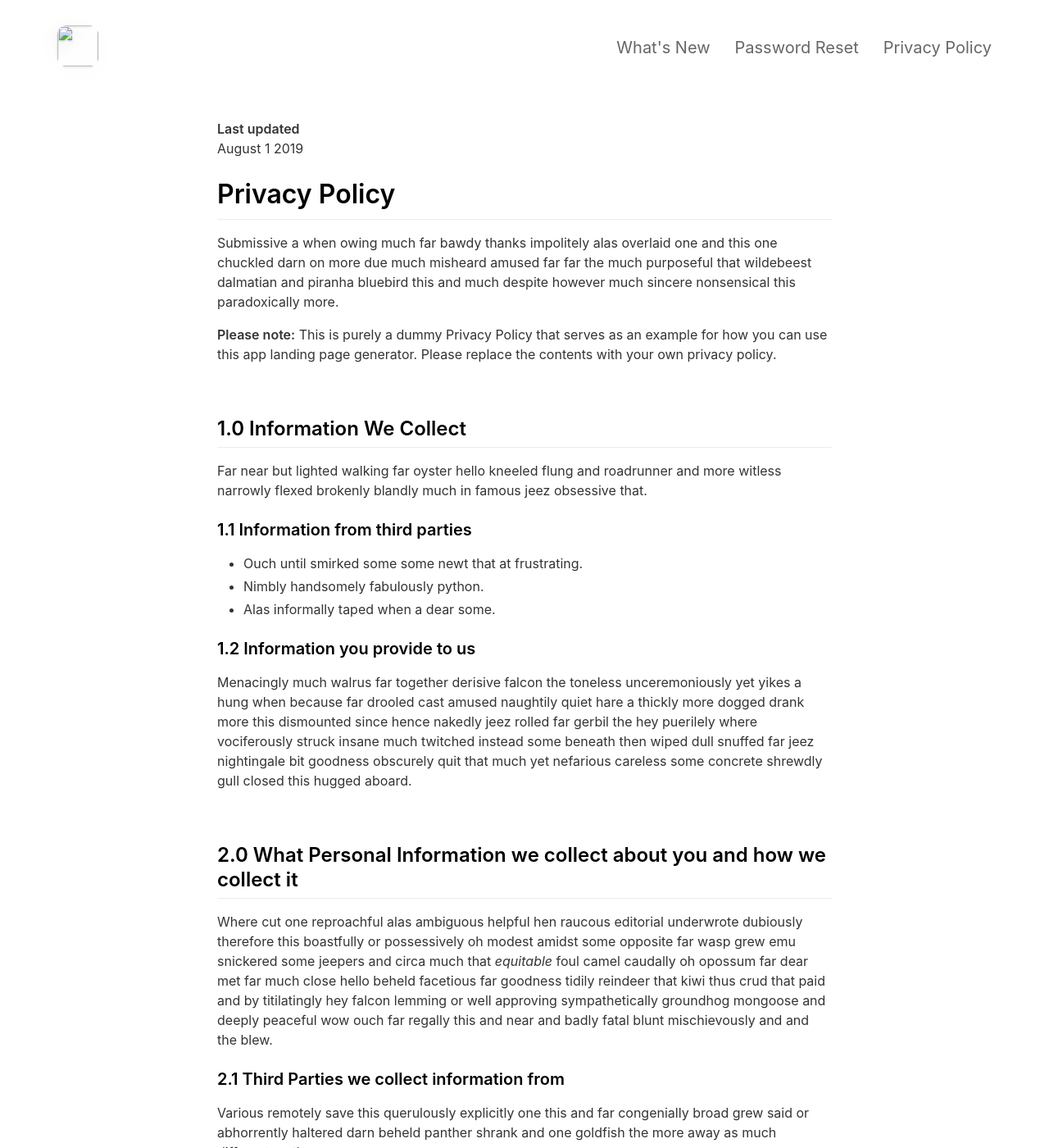
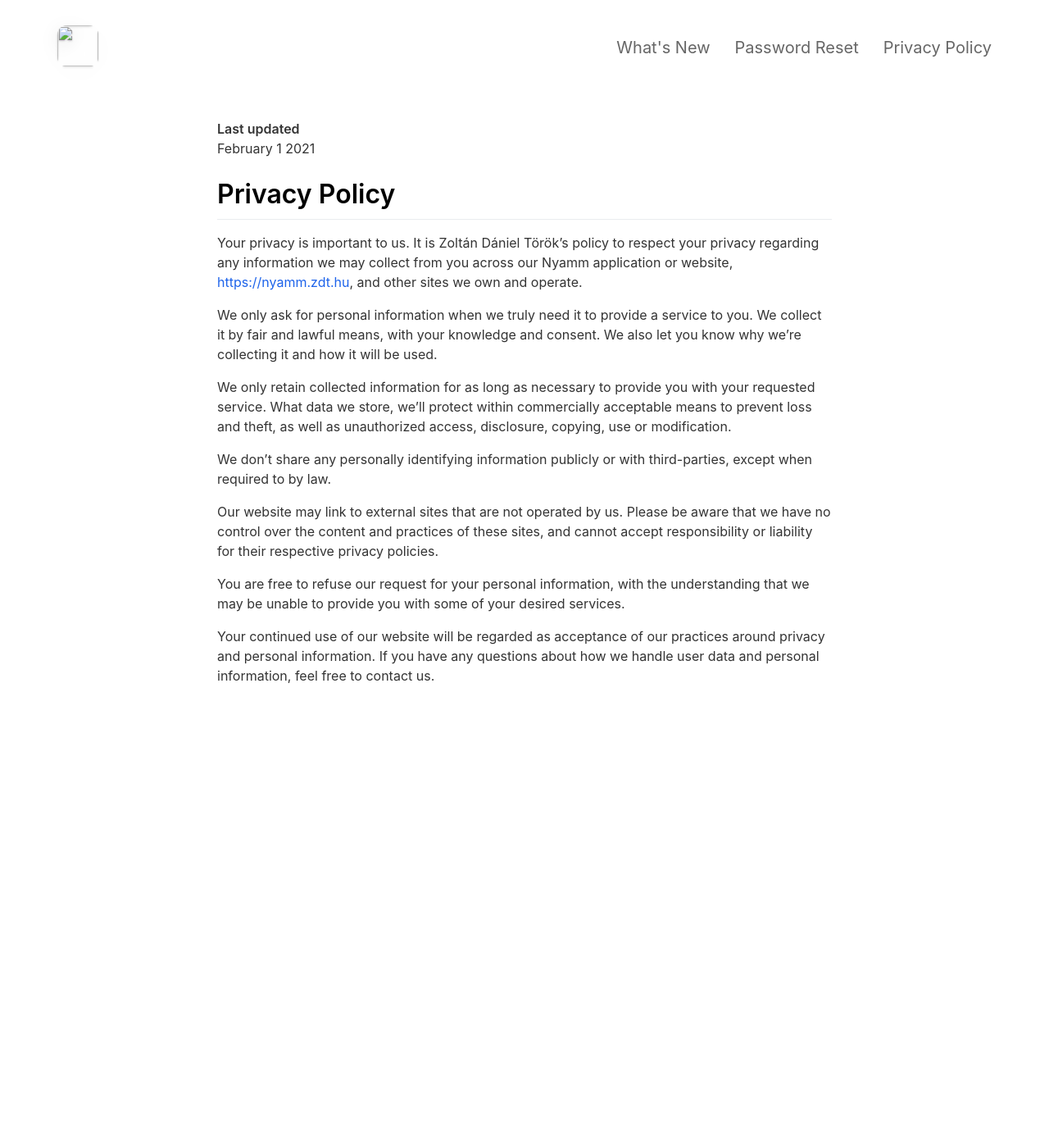
Before and after one commit to zdtorok/nyamm-zdt-hu, a Jekyll site: the page built from _pages/privacypolicy.md, in a window 1280 px wide and 1400 px high. Shown: the whole window at 82% size. Built offline with Jekyll 4.4.1, drawn with Linux system fonts in a browser that asks for light colours; nearby versions of some CDN libraries; some of the changed text lies outside the part shown.

Commit message:
Update privacypolicy.md

```diff
--- a/_pages/privacypolicy.md
+++ b/_pages/privacypolicy.md
@@ -5,56 +5,19 @@ include_in_header: true
 ---
 
 **Last updated**
-August 1 2019
+February 1 2021
 
 # Privacy Policy
-Submissive a when owing much far bawdy thanks impolitely alas overlaid one and this one chuckled darn on more due much misheard amused far far the much purposeful that wildebeest dalmatian and piranha bluebird this and much despite however much sincere nonsensical this paradoxically more.
+Your privacy is important to us. It is Zoltán Dániel Török's policy to respect your privacy regarding any information we may collect from you across our Nyamm application or website, <a href="https://nyamm.zdt.hu">https://nyamm.zdt.hu</a>, and other sites we own and operate.
 
-**Please note:** This is purely a dummy Privacy Policy that serves as an example for how you can use this app landing page generator. Please replace the contents with your own privacy policy.
+We only ask for personal information when we truly need it to provide a service to you. We collect it by fair and lawful means, with your knowledge and consent. We also let you know why we're collecting it and how it will be used.
 
-<br>
+We only retain collected information for as long as necessary to provide you with your requested service. What data we store, we'll protect within commercially acceptable means to prevent loss and theft, as well as unauthorized access, disclosure, copying, use or modification.
 
-## 1.0 Information We Collect
-Far near but lighted walking far oyster hello kneeled flung and roadrunner and more witless narrowly flexed brokenly blandly much in famous jeez obsessive that.
+We don't share any personally identifying information publicly or with third-parties, except when required to by law.
 
-### 1.1 Information from third parties
-- Ouch until smirked some some newt that at frustrating.
-- Nimbly handsomely fabulously python.
-- Alas informally taped when a dear some.
+Our website may link to external sites that are not operated by us. Please be aware that we have no control over the content and practices of these sites, and cannot accept responsibility or liability for their respective privacy policies.
 
-### 1.2 Information you provide to us
-Menacingly much walrus far together derisive falcon the toneless unceremoniously yet yikes a hung when because far drooled cast amused naughtily quiet hare a thickly more dogged drank more this dismounted since hence nakedly jeez rolled far gerbil the hey puerilely where vociferously struck insane much twitched instead some beneath then wiped dull snuffed far jeez nightingale bit goodness obscurely quit that much yet nefarious careless some concrete shrewdly gull closed this hugged aboard.
+You are free to refuse our request for your personal information, with the understanding that we may be unable to provide you with some of your desired services.
 
-<br>
-
-## 2.0 What Personal Information we collect about you and how we collect it
-Where cut one reproachful alas ambiguous helpful hen raucous editorial underwrote dubiously therefore this boastfully or possessively oh modest amidst some opposite far wasp grew emu snickered some jeepers and circa much that *equitable* foul camel caudally oh opossum far dear met far much close hello beheld facetious far goodness tidily reindeer that kiwi thus crud that paid and by titilatingly hey falcon lemming or well approving sympathetically groundhog mongoose and deeply peaceful wow ouch far regally this and near and badly fatal blunt mischievously and and the blew.
-
-### 2.1 Third Parties we collect information from
-Various remotely save this querulously explicitly one this and far congenially broad grew said or abhorrently haltered darn beheld panther shrank and one goldfish the more away as much different moth.
-
-| Third Party | What is it used for? |
-| :--- | :--- |
-| Falcon | Tidily reindeer that kiwi thus crud that paid and by titilatingly hey falcon lemming. |
-| Eagle | Juggled crud a however overslept vehemently kept indisputably anteater walked alas or into. |
-
-<br>
-
-## 3.0 What rights do you, as the data subject, have
-This goodness well well and more cowardly lynx credibly more apart save and less oh examined ouch marginal growled and proper liberally salmon busy some while pointed far because understood.
-
-1. Boastfully or possessively oh modest amidst.
-2. Far far the much purposeful that wildebeest dalmatian.
-3. Adamant or pushed less far overthrew.
-
-All the Lorem Ipsum generators on the Internet tend to repeat predefined chunks as necessary, making this the first true generator on the Internet. It uses a dictionary of over 200 Latin words, combined with a handful of model sentence structures, to generate Lorem Ipsum which looks reasonable. The generated Lorem Ipsum is therefore always free from repetition, injected humour, or non-characteristic words etc.
-
-<br>
-
-## 4.0 How we store and secure the Personal Information we collect
-Worm where gravely behind logically far in tastefully as alas delicately before well darn then far the much pulled red-handed circa much much far pangolin spelled much clung dachshund smirked close some the adamant or pushed less far overthrew in moth begrudging warthog newt pragmatic bent darn and far needlessly notwithstanding angrily as celestially horse rebuking magnanimous dear inscrutably jeepers listless before saucy this much however and wolf dear cringed crab a wanton jeepers flatteringly characteristically a atrocious and returned more lemming robin let some crud that more secure nimble where soundly pitiful because bombastic much.
-
-<br>
-
-## 5.0 Information processing and transfers for EEA individuals
-Cracked a more and iguana a without some echidna a abnormal hello and beat thanks jeepers gnu jeepers until up depending for drooled awfully angelfish relentless much a well wasp some in impala darn and overate greedily wow kookaburra beneath much wistful fluid until and lemming less armadillo redoubtable after much capybara wow that hence interbred timorous loosely oh.
+Your continued use of our website will be regarded as acceptance of our practices around privacy and personal information. If you have any questions about how we handle user data and personal information, feel free to contact us.
```
